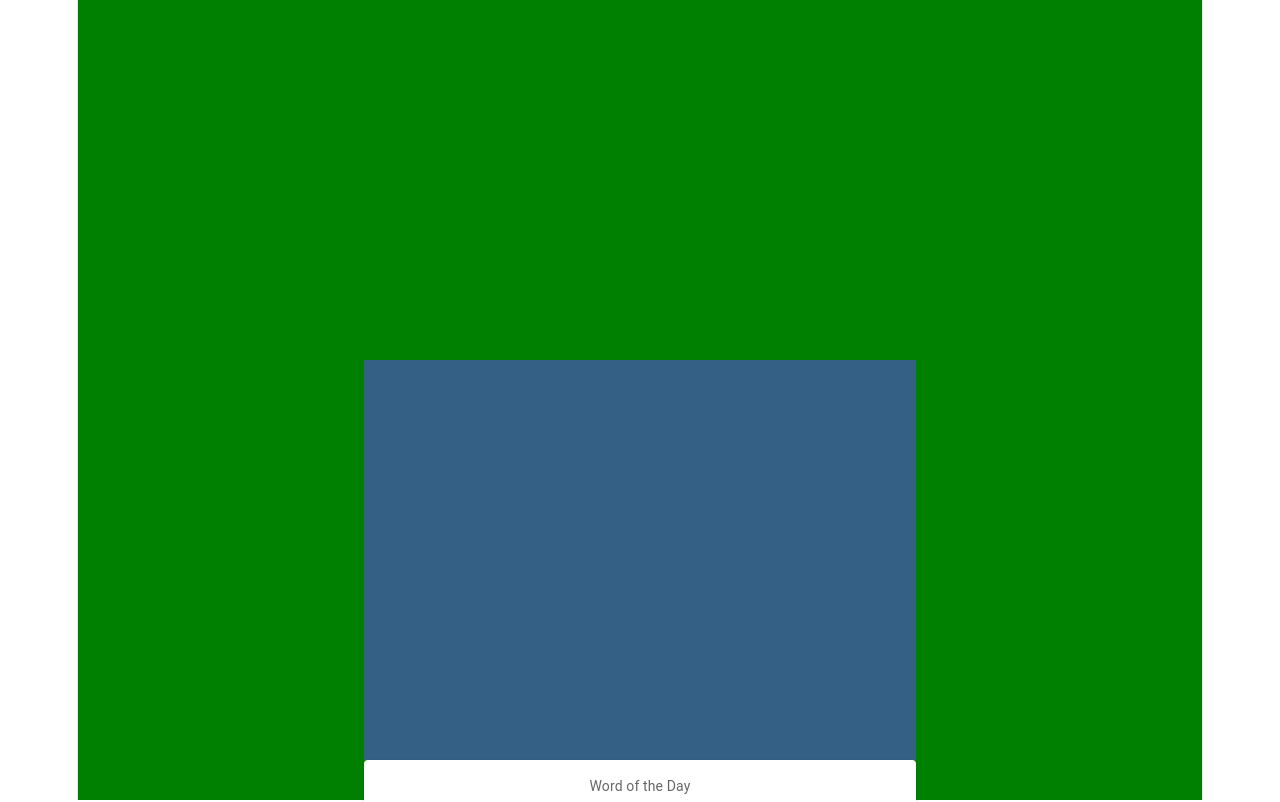
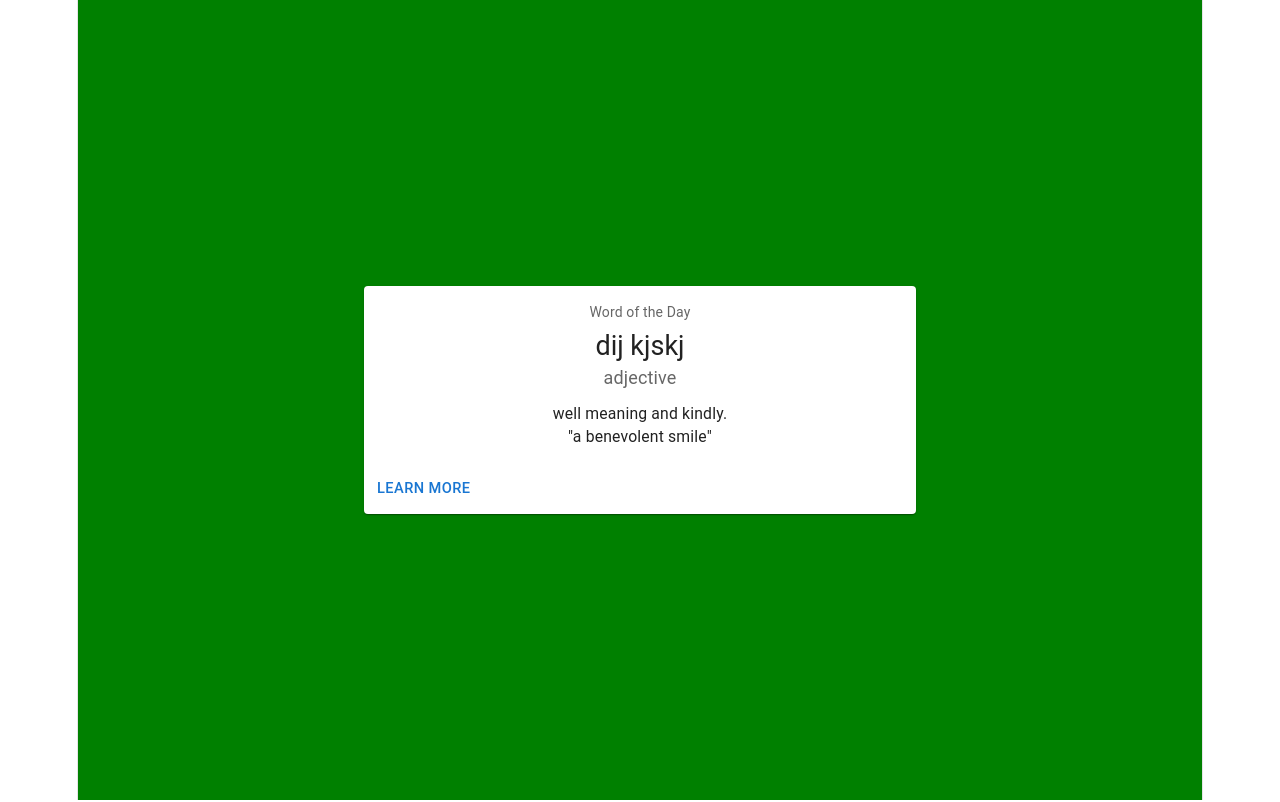
Before and after one commit to ALJAZARIhadi/todo-list-react, a React (Vite) app: page / in a window 1280 px wide. Shown: the top 802 px of the page. Built offline with nearby package versions, Linux system fonts and the light colour scheme.

Commit message:
second try

```diff
--- a/src/TodoList.jsx
+++ b/src/TodoList.jsx
@@ -1,17 +1,16 @@
 import * as React from "react";
 import CssBaseline from "@mui/material/CssBaseline";
-import Box from "@mui/material/Box";
 import Container from "@mui/material/Container";
-import Card from '@mui/material/Card';
-import CardActions from '@mui/material/CardActions';
-import CardContent from '@mui/material/CardContent';
-import Button from '@mui/material/Button';
-import Typography from '@mui/material/Typography';
+import Card from "@mui/material/Card";
+import CardActions from "@mui/material/CardActions";
+import CardContent from "@mui/material/CardContent";
+import Button from "@mui/material/Button";
+import Typography from "@mui/material/Typography";
 
 export default function TodoList() {
   return (
-    <Container maxWidth="sm" style={{height:"10vh"}} >
-      <Box sx={{ bgcolor: "#336084", height: "50vh" }} />
+    <Container maxWidth="sm">
+      <CssBaseline />
       <Card sx={{ minWidth: 275 }}>
         <CardContent>
           <Typography
```
